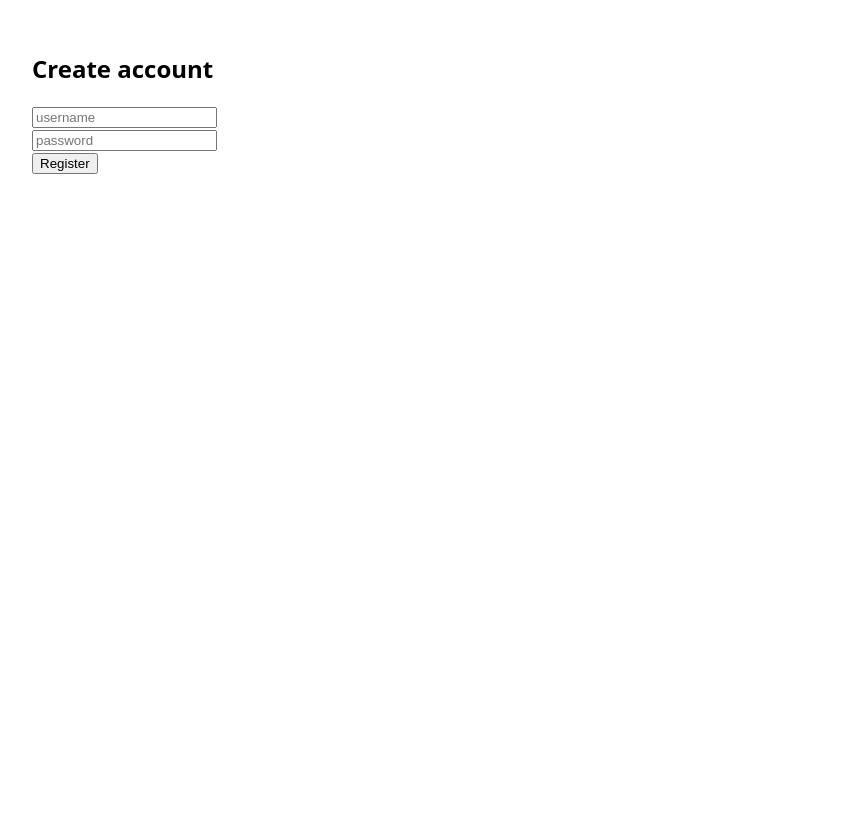
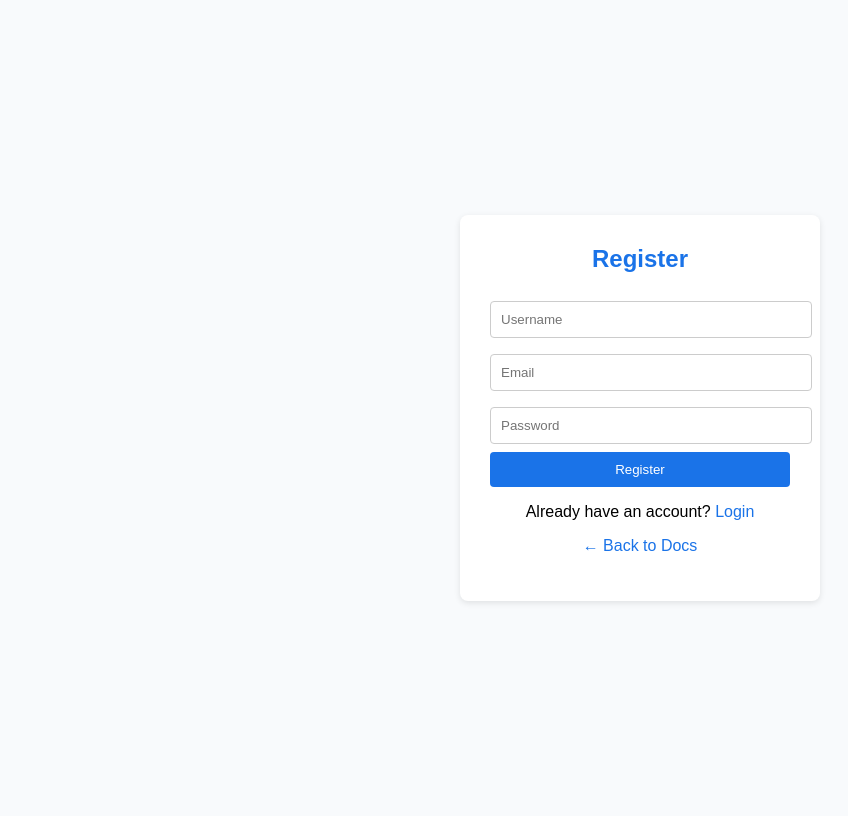
Before and after one commit to cortexinvader/reimagined-memory, a Flask app: page /register in a window 1280 px wide. Shown: the whole page, without its empty margins (0-848 px from the left). Before the commit the page ends 174 px from the top, so only its background shows below. Run offline with Flask 3, Linux system fonts and the light colour scheme.

Commit message:
Update register.html

```diff
--- a/templates/register.html
+++ b/templates/register.html
@@ -1,26 +1,33 @@
-<!doctype html>
-<html>
+<!DOCTYPE html>
+<html lang="en">
 <head>
-  <meta charset="utf-8">
-  <title>Register</title>
-  <style>body{font-family:system-ui,Segoe UI,Roboto,Arial;padding:24px}</style>
+  <meta charset="UTF-8">
+  <title>MyDB - Register</title>
+  <meta name="viewport" content="width=device-width, initial-scale=1.0">
+  <style>
+    body { font-family: Arial, sans-serif; background: #f8fafc; display: flex; justify-content: center; align-items: center; height: 100vh; }
+    .card { background: #fff; padding: 30px; border-radius: 8px; box-shadow: 0 2px 6px rgba(0,0,0,0.1); width: 300px; }
+    h2 { margin-top: 0; color: #1a73e8; text-align: center; }
+    input { width: 100%; padding: 10px; margin: 8px 0; border: 1px solid #ccc; border-radius: 4px; }
+    button { width: 100%; padding: 10px; background: #1a73e8; color: white; border: none; border-radius: 4px; cursor: pointer; }
+    button:hover { background: #155fc0; }
+    .nav { text-align: center; margin-top: 10px; }
+    .nav a { color: #1a73e8; text-decoration: none; }
+  </style>
 </head>
 <body>
-  <h2>Create account</h2>
-  {% if error %}<div style="color:#b00020">Error: {{ error }}</div>{% endif %}
-  {% if created %}
-    <div style="background:#e8f5e9;padding:12px;border-radius:6px">
-      <strong>Account created</strong>
-      <div>Username: {{ username }}</div>
-      <div>API Key (store now): <code>{{ api_key }}</code></div>
+  <div class="card">
+    <h2>Register</h2>
+    <form action="/register" method="POST">
+      <input type="text" name="username" placeholder="Username" required>
+      <input type="email" name="email" placeholder="Email" required>
+      <input type="password" name="password" placeholder="Password" required>
+      <button type="submit">Register</button>
+    </form>
+    <div class="nav">
+      <p>Already have an account? <a href="login.html">Login</a></p>
+      <p><a href="/">← Back to Docs</a></p>
     </div>
-    <p><a href="{{ url_for('login') }}">Login</a></p>
-  {% else %}
-    <form method="post">
-      <div><input name="username" placeholder="username" required></div>
-      <div><input name="password" placeholder="password" type="password" required></div>
-      <div><button type="submit">Register</button></div>
-    </form>
-  {% endif %}
+  </div>
 </body>
 </html>
```
